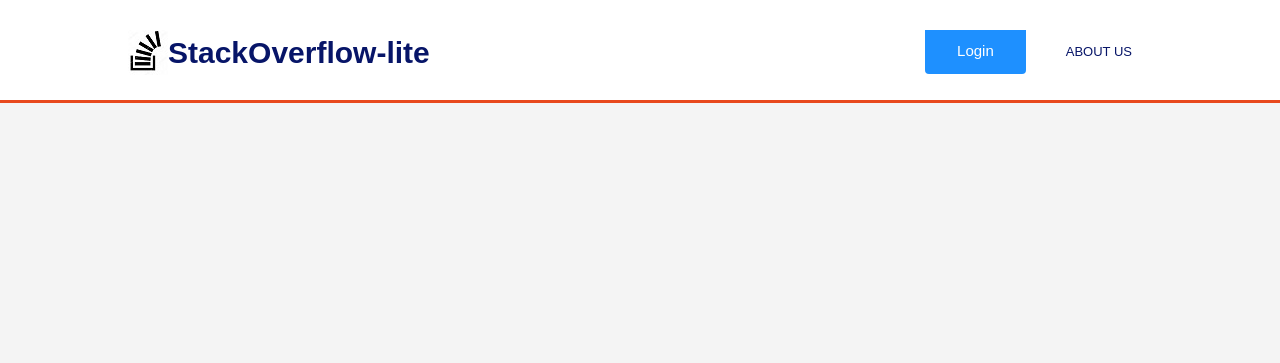
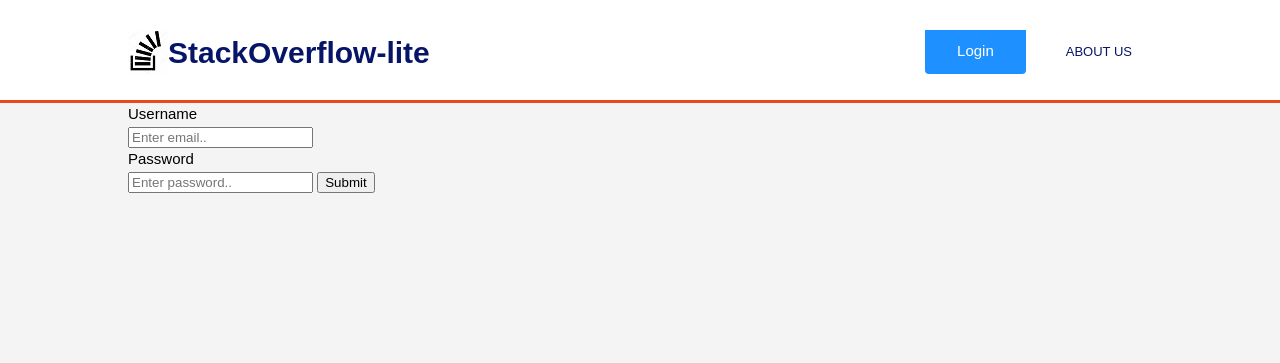
Before and after one commit to AlvinMugambi/StackOverflow-lite, a Python web app: template UI/templates/login.html in a window 1280 px wide. Shown: the top 363 px of the page. Run offline with Jinja, Linux system fonts and the light colour scheme; the template is opened without the code that fills it, so the values that code supplies are empty.

Commit message:
[feature #162548181] Created a user login html form

```diff
--- a/UI/templates/login.html
+++ b/UI/templates/login.html
@@ -21,3 +21,18 @@
         </nav>
       </div>
     </header>
+
+    <section class="loginbox">
+      <div class="container">
+        <form class="" action="order.html" method="post">
+          Username <br>
+          <input type="email" name="" placeholder="Enter email.." value=""><br>
+          Password <br>
+          <input type="password" name="" placeholder="Enter password.." value="">
+          <input type="submit" name="" value="Submit">
+        </form>
+      </div>
+    </section>
+
+  </body>
+</html>
```
